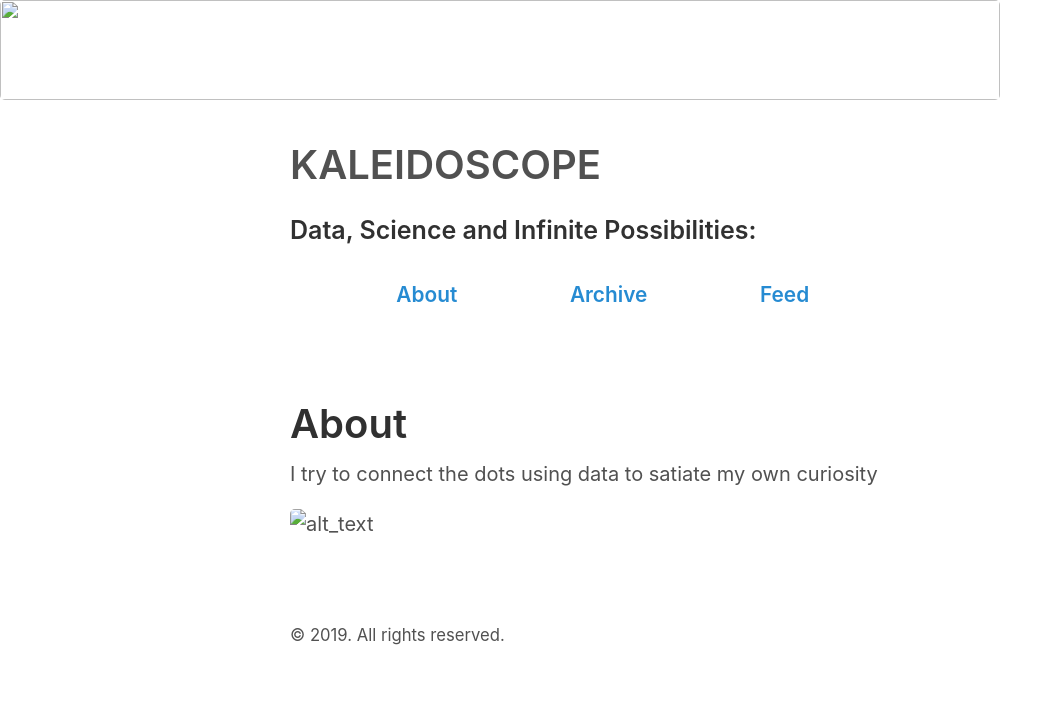
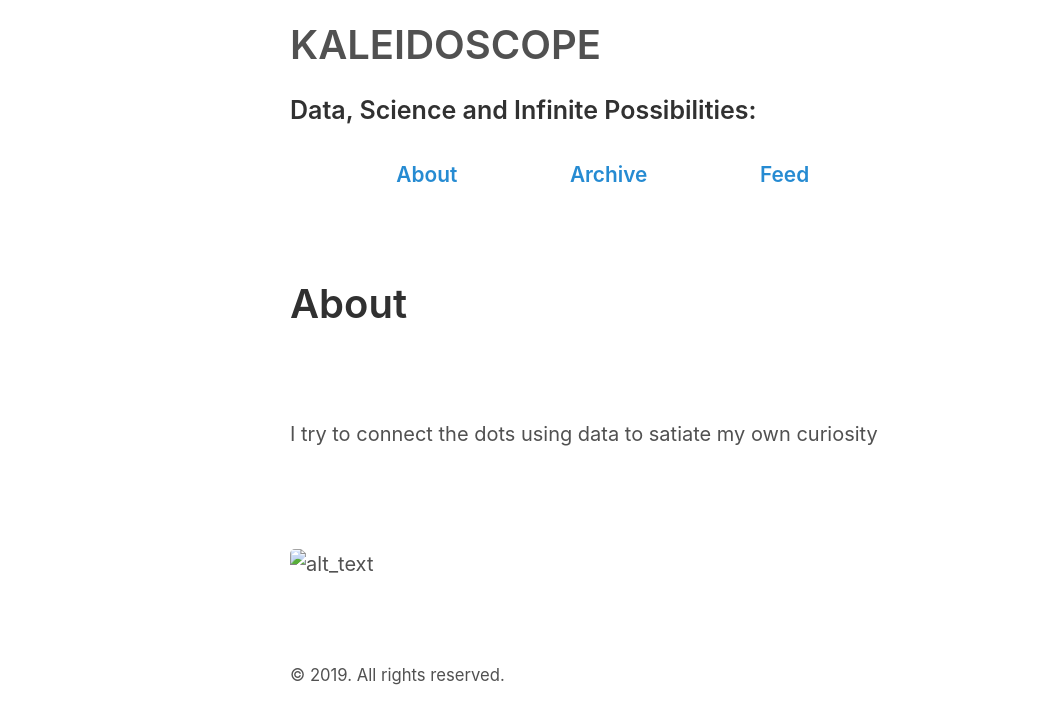
Before and after one commit to parujp/parujp.github.io, a Jekyll site: the page built from about.md, in a window 1280 px wide. Shown: the top 724 px of the page, without its empty margins (0-1063 px from the left). Built offline with Jekyll 4.4.1, drawn with Linux system fonts in a browser that asks for light colours.

Commit message:
edited about

```diff
--- a/_layouts/default.html
+++ b/_layouts/default.html
@@ -5,7 +5,7 @@
 
   <body>
 
-    <img src = "./public/bckgnd.png" height="100" width="1000">
+
     <div class="container content">
       <header class="masthead">
         <h1 class="masthead-title">
--- a/about.md
+++ b/about.md
@@ -4,10 +4,13 @@ title: About
 ---
 
 
-
+<br>
+<br>
 
 I try to connect the dots using data to satiate my own curiosity
 
+<br>
+<br>
 
 
 ![alt_text](./public/kaleidoscope.png)
```
